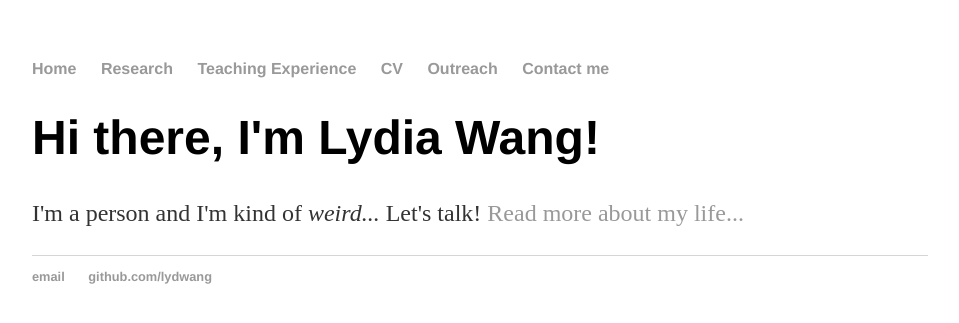
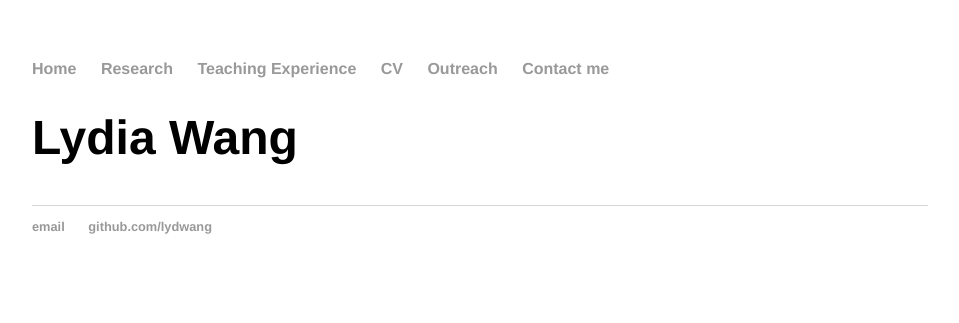
Before and after one commit to lydwang/oldlydwang.github.io, a Jekyll site: the page built from index.html, in a window 1280 px wide. Shown: the top 323 px of the page, without its empty margins (160-1119 px from the left). Built offline with Jekyll 4.4.1, drawn with Linux system fonts in a browser that asks for light colours.

Commit message:
Update index.html

```diff
--- a/index.html
+++ b/index.html
@@ -2,7 +2,15 @@
 layout: default
 title: Lydia Wang
 ---
-<div class="blurb">
-	<h1>Hi there, I'm Lydia Wang!</h1>
-	<p>I'm a person and I'm kind of <em>weird...</em> Let's talk! <a href="/about">Read more about my life...</a></p>
-</div><!-- /.blurb -->
+<h1>{{ page.title }}</h1>
+	<ul class="posts">
+
+
+	    <li>
+
+		    <a href="{{ post.url }}" title="{{ post.title }}">
+			    {{ post.title }}
+		    </a>
+		</li>
+
+	</ul>
```
